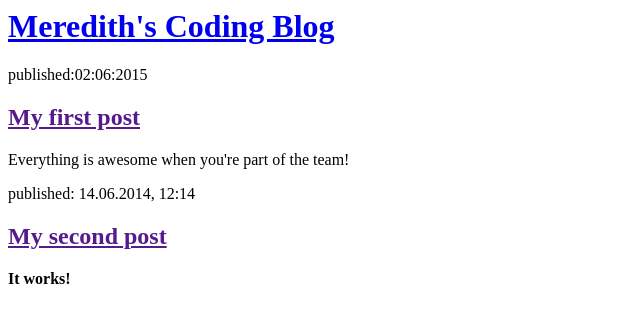
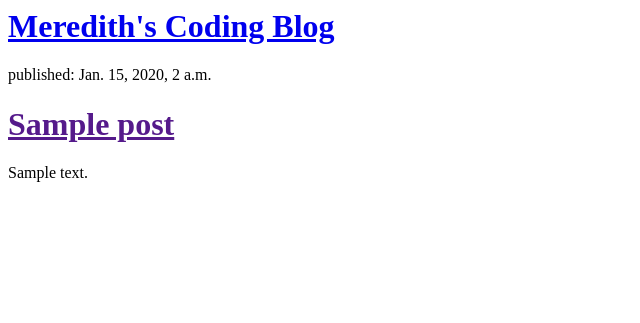
Before and after one commit to meredithosborn/my-first-blog, a Django app: template blog/templates/blog/post_list.html in a window 1280 px wide. Shown: the top 323 px of the page, without its empty margins (0-640 px from the left). Run offline with Django 3.2, Linux system fonts and the light colour scheme; the template is opened without the code that fills it: values that come from a table or form of the project are taken from there, others are empty; tables that the repository leaves empty hold one stand-in row (values such as "Sample post").

Commit message:
Modified templates to display posts from database.

```diff
--- a/blog/templates/blog/post_list.html
+++ b/blog/templates/blog/post_list.html
@@ -6,16 +6,12 @@
 		<div>
 		<h1><a href="http://djangogirls.org">Meredith's Coding Blog</a></h1>
 		</div>
-
-		<div>
-			<p>published:02:06:2015
-			<h2><a href=""> My first post</a></h2>
-			<p>Everything is awesome when you're part of the team!</p>
-			</div>
-		<div>
-            <p>published: 14.06.2014, 12:14</p>
-            <h2><a href="">My second post</a></h2>
-            <p><strong>It works!</p></strong>
-        </div>
+			{% for post in posts %}
+    		<div>
+    		<p>published: {{ post.published_date }}</p>
+        	<h1><a href="">{{ post.title }}</a></h1>
+        	<p>{{ post.text|linebreaks }}</p>
+    	</div>
+    	{% endfor %}
 	</body>
 </html>
--- a/blog/views.py
+++ b/blog/views.py
@@ -1,4 +1,7 @@
 from django.shortcuts import render
+from django.utils import timezone
+from .models import Post
 
 def post_list(request):
-	return render(request, 'blog/post_list.html', {})
+	posts = Post.objects.filter(published_date__lte=timezone.now()).order_by('published_date')
+	return render(request, 'blog/post_list.html', {'posts':posts})
```
Also changed, not shown: blog/models.py (+5 -5 lines).
